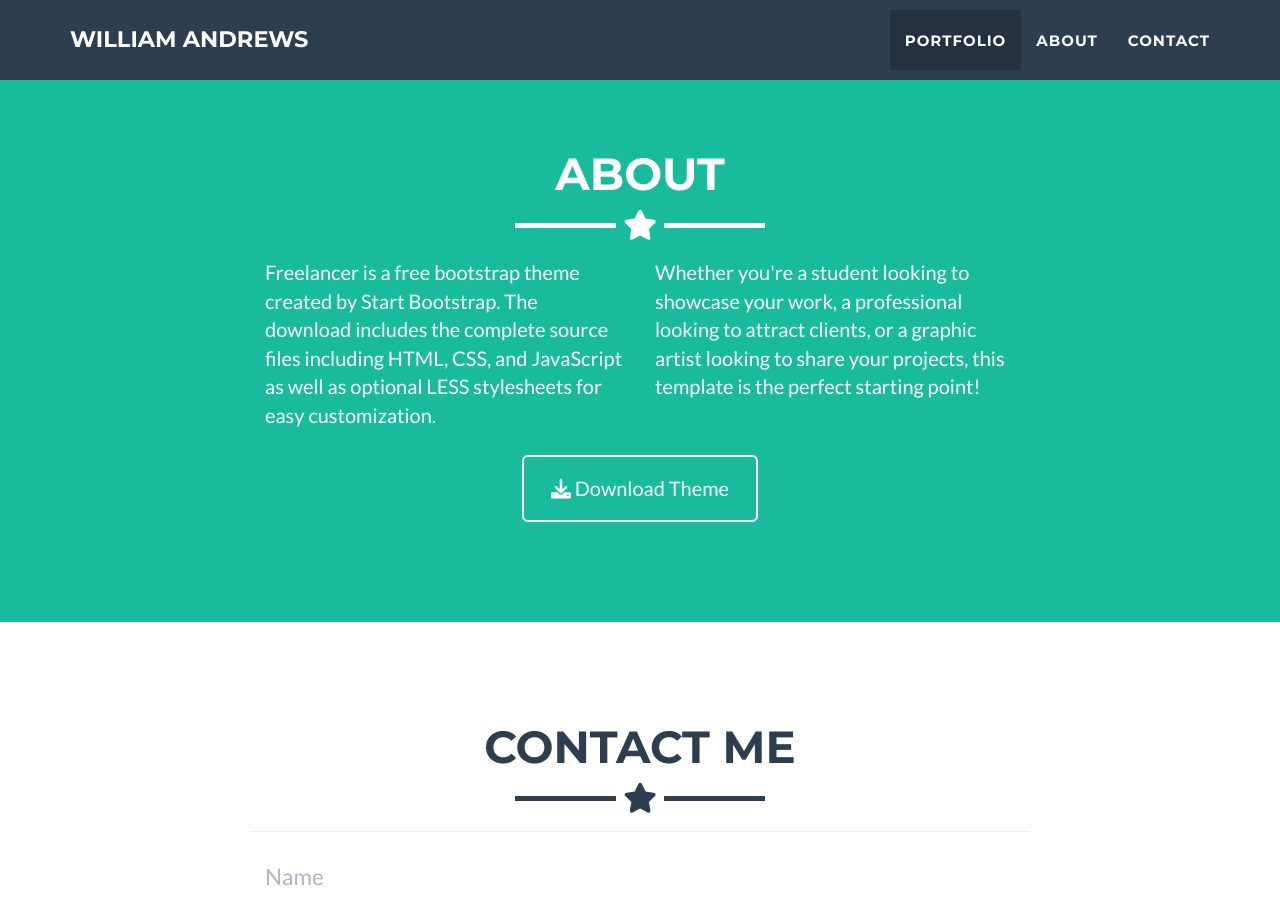
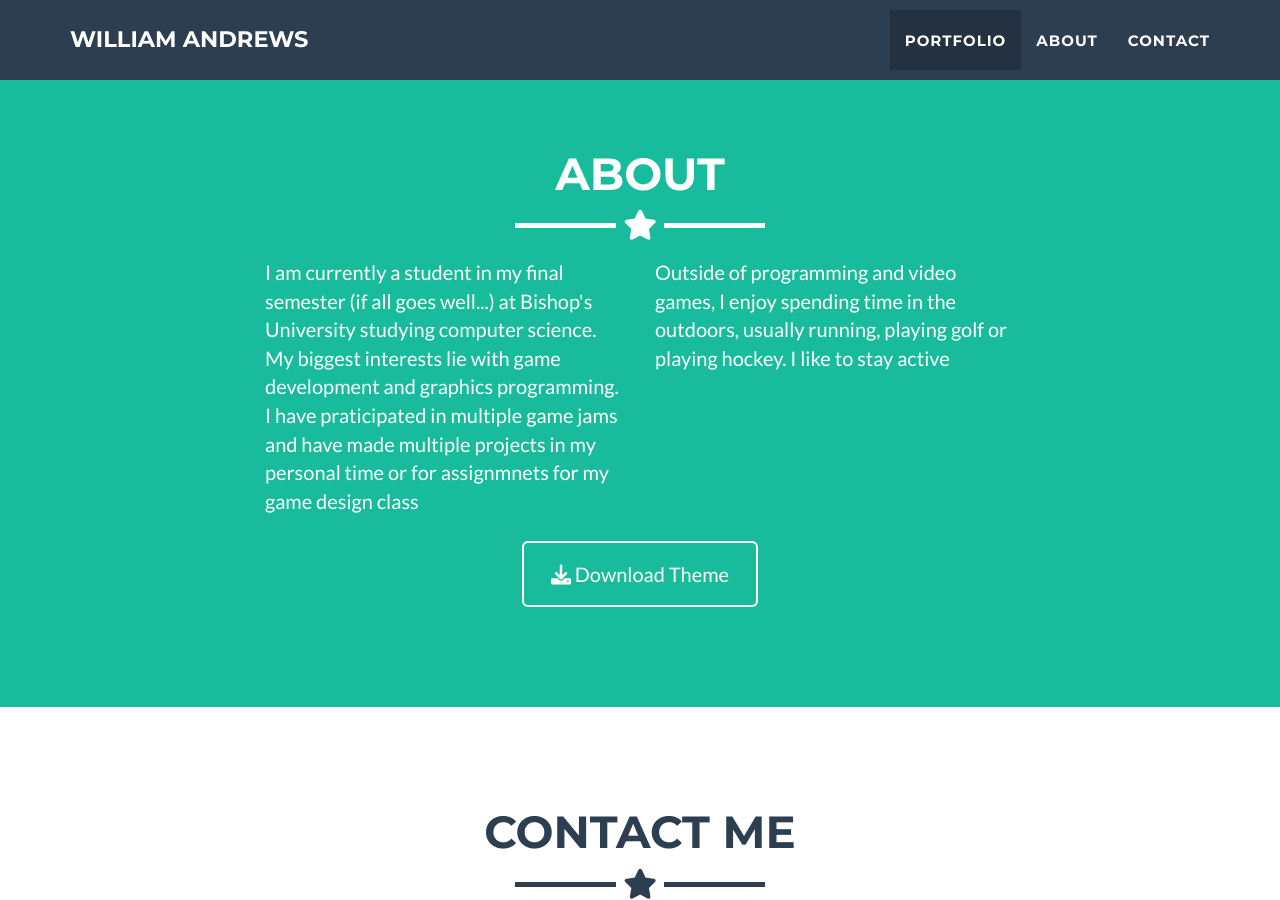
Before and after one commit to WilliamAndrews1013/WilliamAndrews1013.github.io, a Jekyll site: the page built from _posts/2025-06-11-tag'emall.markdown, in a window 1280 px wide and 900 px high, scrolled down 1623 px. Built offline with Jekyll 4.4.1, drawn with Linux system fonts in a browser that asks for light colours.

```diff
--- a/_includes/about.html
+++ b/_includes/about.html
@@ -9,13 +9,10 @@
     </div>
     <div class="row">
       <div class="col-lg-4 col-lg-offset-2">
-        <p>Freelancer is a free bootstrap theme created by Start Bootstrap. The download includes the complete
-          source files including HTML, CSS, and JavaScript as well as optional LESS stylesheets for easy
-          customization.</p>
+        <p>I am currently a student in my final semester (if all goes well...) at Bishop's University studying computer science. My biggest interests lie with game development and graphics programming. I have praticipated in multiple game jams and have made multiple projects in my personal time or for assignmnets for my game design class</p>
       </div>
       <div class="col-lg-4">
-        <p>Whether you're a student looking to showcase your work, a professional looking to attract clients, or
-          a graphic artist looking to share your projects, this template is the perfect starting point! </p>
+        <p>Outside of programming and video games, I enjoy spending time in the outdoors, usually running, playing golf or playing hockey. I like to stay active </p>
       </div>
       <div class="col-lg-8 col-lg-offset-2 text-center">
         <a href="https://github.com/jeromelachaud/freelancer-theme" class="btn btn-lg btn-outline">
```
Also changed, not shown: 1 other file.
